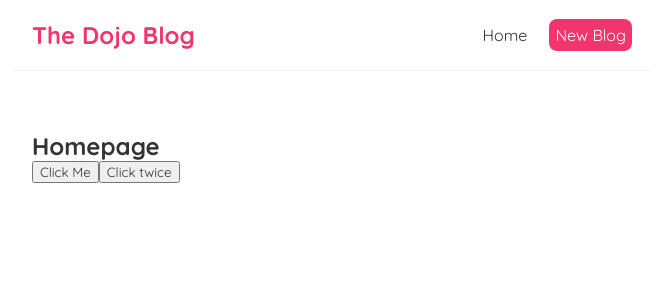
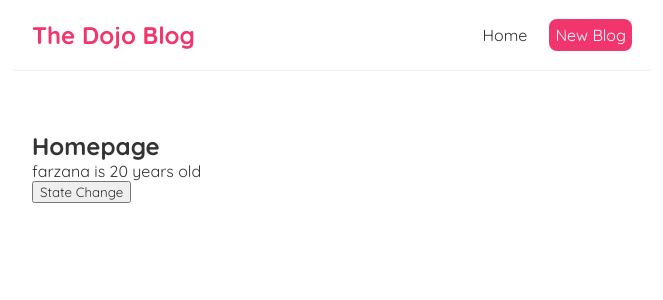
Before and after one commit to farzanatabassum/Dojo_Blog, a React (Create React App) app: page / in a window 1280 px wide. Shown: the top 300 px of the page, without its empty margins (308-971 px from the left). Built offline with nearby package versions, Linux system fonts and the light colour scheme.

Commit message:
useState

```diff
--- a/src/Home.js
+++ b/src/Home.js
@@ -1,16 +1,29 @@
+import { useState } from "react";
+
 const Home = () => {
-    const handleClick=(e)=>{
-        console.log('hello',e);
-    }
-    const handleClickTwice=(name,e)=>{
-        console.log('hello '+ name, e.target);
-    }
+    //events
+    // const handleClick=(e)=>{
+    //     console.log('hello',e);
+    // }
+    // const handleClickTwice=(name,e)=>{
+    //     console.log('hello '+ name, e.target);
+    // }
+   //Use State
+   const [name,setName]=useState('farzana')
+   const [age,setAge]=useState(20)
 
+   const change=()=>{
+    setName('tabassum')
+    setAge(25)
+
+   }
     return (
         <div className="home">
             <h2>Homepage</h2>
-            <button onClick={handleClick}>Click Me</button>
-            <button onClick={(e)=>handleClickTwice('farzana',e)}>Click twice</button>
+            {/* <button onClick={handleClick}>Click Me</button>
+            <button onClick={(e)=>handleClickTwice('farzana',e)}>Click twice</button> */}
+            <p>{name} is {age} years old</p>
+            <button onClick={change}>State Change</button>
         </div>
      );
 }
```
